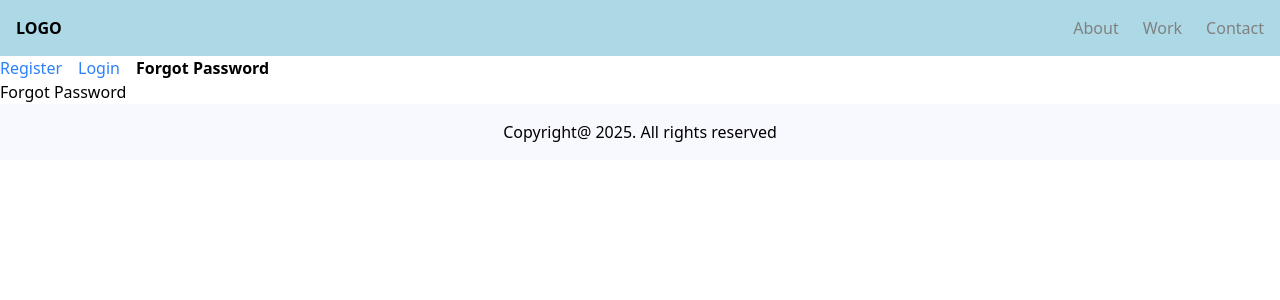
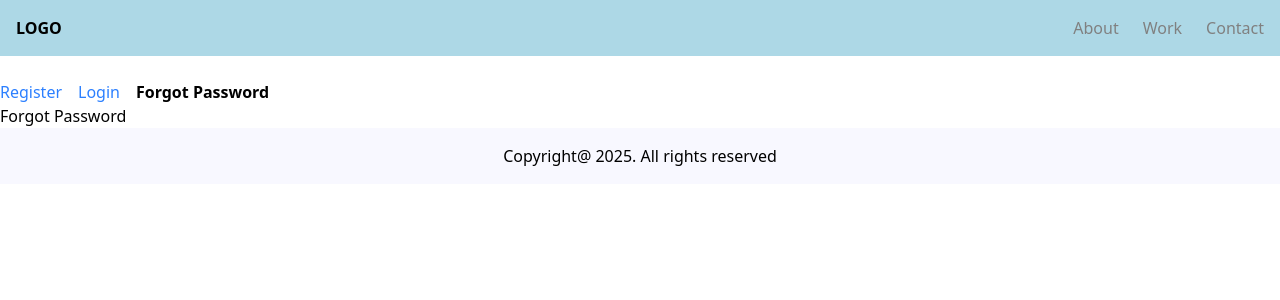
Before and after one commit to TestUser1001/NextJS-tutorial-follow, a Next.js app: page /forgot-password in a window 1280 px wide. Shown: the top 300 px of the page. Built offline with nearby package versions, Linux system fonts and the light colour scheme.

Commit message:
templates

```diff
--- a/src/app/(auth)/layout.tsx
+++ b/src/app/(auth)/template.tsx
@@ -3,6 +3,7 @@
 import Link from "next/link";
 import { usePathname } from "next/navigation";
 import "./style.css";
+import { useState } from "react";
 
 const navLinks = [
   { name: "Register", href: "/register" },
@@ -15,10 +16,19 @@ export default function AuthLayout({
 }: {
   children: React.ReactNode;
 }) {
+  const [input, setInput] = useState("");
   const pathName = usePathname();
 
   return (
     <div>
+      <div>
+        <input
+          value={input}
+          onChange={(e) => {
+            setInput(e.target.value);
+          }}
+        />
+      </div>
       {navLinks.map(({ name, href }) => {
         const isActive =
           pathName === href || (pathName.startsWith(href) && href != "/");
```
